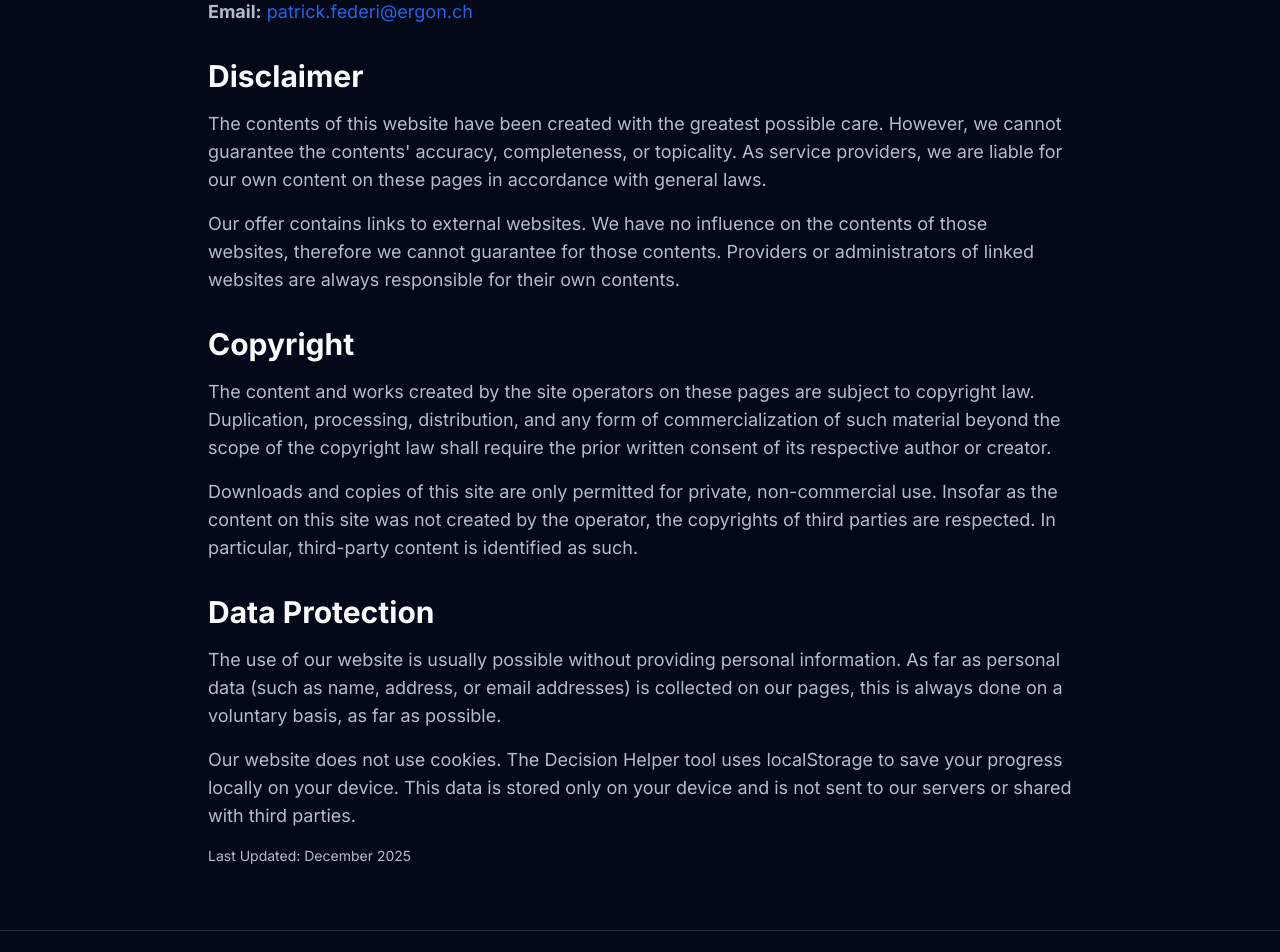
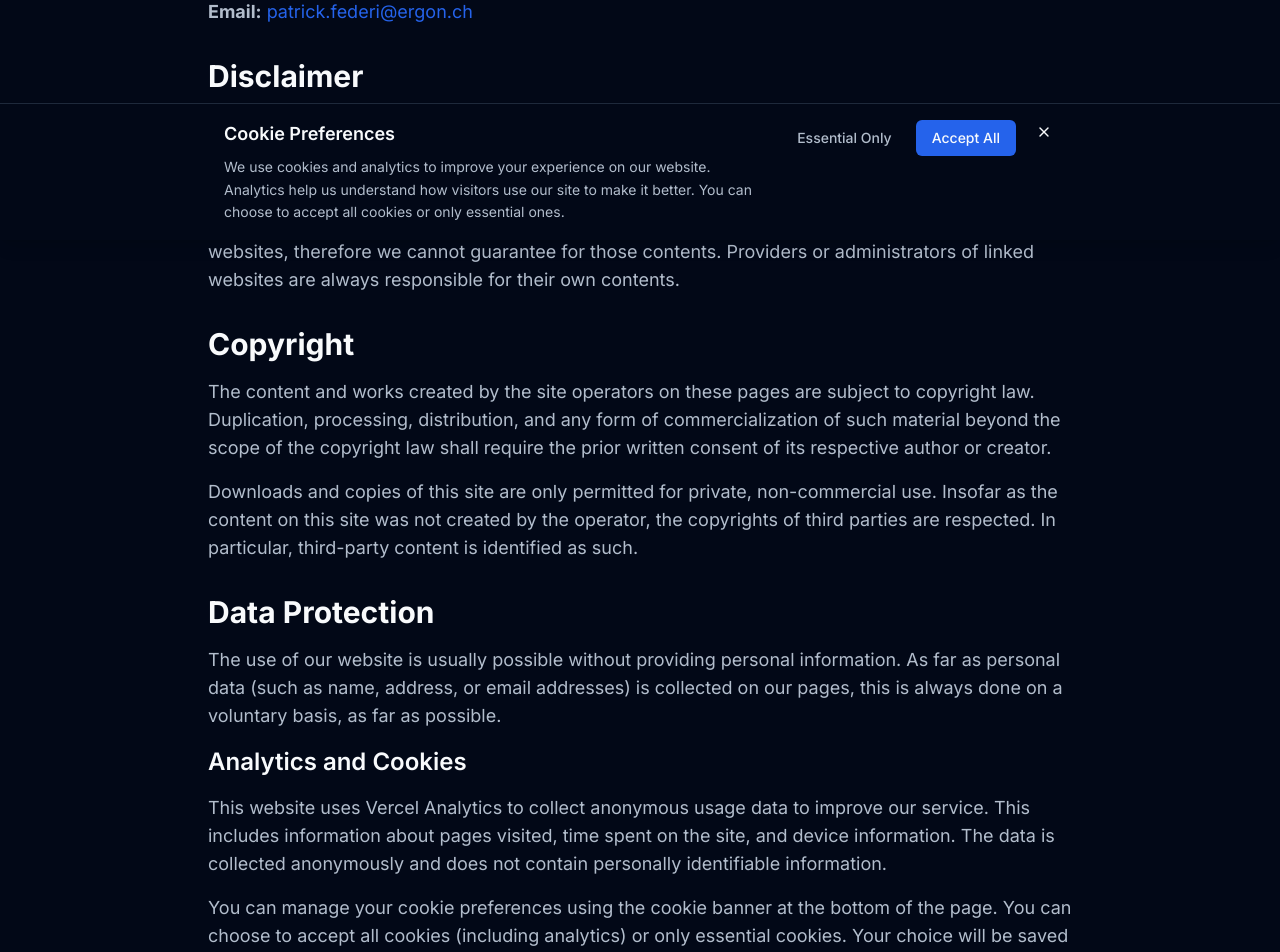
Before and after one commit to pfederi/pragmaticux, a Next.js app: page /impressum in a window 1280 px wide. Shown: the part 560-1512 px from the top of the page. Built offline with nearby package versions, Linux system fonts and the light colour scheme.

Commit message:
Add react-cookie-consent dependency and update Impressum page with cookie management information. Refactor DecisionHelper component for improved layout and accessibility, and enhance Footer and Layout components for better structure.

```diff
--- a/app/impressum/page.tsx
+++ b/app/impressum/page.tsx
@@ -57,8 +57,19 @@ export default function ImpressumPage() {
               <p>
                 The use of our website is usually possible without providing personal information. As far as personal data (such as name, address, or email addresses) is collected on our pages, this is always done on a voluntary basis, as far as possible.
               </p>
+
+              <h3 className="text-xl sm:text-2xl font-semibold mt-6 mb-3 text-foreground">Analytics and Cookies</h3>
               <p>
-                Our website does not use cookies. The Decision Helper tool uses localStorage to save your progress locally on your device. This data is stored only on your device and is not sent to our servers or shared with third parties.
+                This website uses Vercel Analytics to collect anonymous usage data to improve our service. This includes information about pages visited, time spent on the site, and device information. The data is collected anonymously and does not contain personally identifiable information.
+              </p>
+              <p>
+                You can manage your cookie preferences using the cookie banner at the bottom of the page. You can choose to accept all cookies (including analytics) or only essential cookies. Your choice will be saved and you can change it anytime by clicking the cookie preferences link in the banner.
+              </p>
+              <p>
+                You can also opt out of analytics tracking by using browser extensions that block tracking, or by disabling JavaScript in your browser. However, this may affect the functionality of the website.
+              </p>
+              <p>
+                The Decision Helper tool uses localStorage to save your progress locally on your device. This data is stored only on your device and is not sent to our servers or shared with third parties.
               </p>
 
               <p className="text-sm text-muted-foreground mt-8">
--- /dev/null
+++ b/components/CookieBanner.tsx
@@ -0,0 +1,92 @@
+'use client'
+
+import { useState, useEffect } from 'react'
+import { X } from 'lucide-react'
+
+export default function CookieBanner() {
+  const [showBanner, setShowBanner] = useState(false)
+  const [analyticsEnabled, setAnalyticsEnabled] = useState(false)
+
+  useEffect(() => {
+    // Prüfe, ob bereits eine Entscheidung getroffen wurde
+    const consent = localStorage.getItem('cookie-consent')
+    const analytics = localStorage.getItem('analytics-enabled')
+
+    if (!consent) {
+      // Zeige Banner nur, wenn noch keine Entscheidung getroffen wurde
+      setShowBanner(true)
+    } else if (analytics === 'true') {
+      setAnalyticsEnabled(true)
+      // Hier könntest du Analytics aktivieren
+      console.log('Analytics enabled')
+    }
+  }, [])
+
+  const acceptAll = () => {
+    localStorage.setItem('cookie-consent', 'accepted')
+    localStorage.setItem('analytics-enabled', 'true')
+    setAnalyticsEnabled(true)
+    setShowBanner(false)
+    // Hier Analytics aktivieren
+    console.log('All cookies accepted, analytics enabled')
+  }
+
+  const acceptEssentialOnly = () => {
+    localStorage.setItem('cookie-consent', 'essential-only')
+    localStorage.setItem('analytics-enabled', 'false')
+    setAnalyticsEnabled(false)
+    setShowBanner(false)
+    console.log('Only essential cookies accepted')
+  }
+
+  const closeBanner = () => {
+    // Banner schließen ohne Entscheidung (essential only)
+    localStorage.setItem('cookie-consent', 'essential-only')
+    localStorage.setItem('analytics-enabled', 'false')
+    setShowBanner(false)
+  }
+
+  if (!showBanner) return null
+
+  return (
+    <div className="fixed bottom-0 left-0 right-0 bg-card border-t border-border shadow-lg z-50 p-4">
+      <div className="container mx-auto max-w-4xl">
+        <div className="flex items-start gap-4">
+          <div className="flex-1">
+            <h3 className="text-lg font-semibold mb-2 text-foreground">
+              Cookie Preferences
+            </h3>
+            <p className="text-sm text-muted-foreground leading-relaxed">
+              We use cookies and analytics to improve your experience on our website.
+              Analytics help us understand how visitors use our site to make it better.
+              You can choose to accept all cookies or only essential ones.
+            </p>
+          </div>
+
+          <div className="flex flex-col sm:flex-row gap-2 sm:items-center">
+            <button
+              onClick={acceptEssentialOnly}
+              className="px-4 py-2 text-sm font-medium text-muted-foreground hover:text-foreground transition-colors focus:outline-none focus:ring-2 focus:ring-primary focus:ring-offset-2 rounded-md"
+            >
+              Essential Only
+            </button>
+            <button
+              onClick={acceptAll}
+              className="px-4 py-2 text-sm font-medium bg-primary text-primary-foreground rounded-md hover:bg-primary-dark transition-colors focus:outline-none focus:ring-2 focus:ring-primary focus:ring-offset-2"
+            >
+              Accept All
+            </button>
+          </div>
+
+          <button
+            onClick={closeBanner}
+            className="p-1 hover:bg-muted rounded-md transition-colors focus:outline-none focus:ring-2 focus:ring-primary focus:ring-offset-2"
+            aria-label="Close cookie banner"
+          >
+            <X className="w-4 h-4" />
+          </button>
+        </div>
+      </div>
+    </div>
+  )
+}
--- a/components/Footer.tsx
+++ b/components/Footer.tsx
@@ -7,8 +7,8 @@ export default function Footer() {
         <div className="flex flex-col sm:flex-row items-center justify-between gap-4">
           <div className="flex flex-col sm:flex-row items-center gap-3 sm:gap-6">
             <p className="text-xs sm:text-sm text-muted-foreground text-center sm:text-left">
-              &copy; 2025 Pragmatic UX Design. All rights reserved.
-            </p>
+            &copy; 2025 Pragmatic UX Design. All rights reserved.
+          </p>
             <div className="flex gap-4 text-xs sm:text-sm text-muted-foreground">
               <Link href="/impressum" className="hover:text-foreground transition-colors focus:outline-none focus:ring-2 focus:ring-primary focus:ring-offset-2 rounded-md px-2 py-1">
                 Impressum
--- a/components/Layout.tsx
+++ b/components/Layout.tsx
@@ -1,6 +1,7 @@
 import { type ReactNode } from 'react'
 import Navigation from '@/components/Navigation'
 import Footer from '@/components/Footer'
+import CookieBanner from '@/components/CookieBanner'
 
 interface LayoutProps {
   children: ReactNode
@@ -20,6 +21,7 @@ export default function Layout({ children }: LayoutProps) {
         {children}
       </main>
       <Footer />
+      <CookieBanner />
     </div>
   )
 }
--- a/components/Workflow.tsx
+++ b/components/Workflow.tsx
@@ -74,7 +74,7 @@ export default function Workflow() {
               <div className="flex justify-center items-center mb-4 sm:mb-6 text-primary group-hover:scale-110 transition-transform duration-300" aria-hidden="true">
                 <div className="p-3 sm:p-4 bg-primary/10 rounded-full flex items-center justify-center">
                   <div className="w-12 h-12 sm:w-16 sm:h-16 md:w-18 md:h-18 flex items-center justify-center">
-                    {step.icon}
+                  {step.icon}
                   </div>
                 </div>
               </div>
--- a/package.json
+++ b/package.json
@@ -11,6 +11,7 @@
   "dependencies": {
     "next": "^15.1.5",
     "react": "^19.2.1",
+    "react-cookie-consent": "^9.0.0",
     "react-dom": "^19.2.1",
     "tailwindcss": "^3.4.0"
   },
```
Also changed, not shown: components/DecisionHelper.tsx (+19 -39 lines), 1 other file (tests, documents, lock files or other folders).
